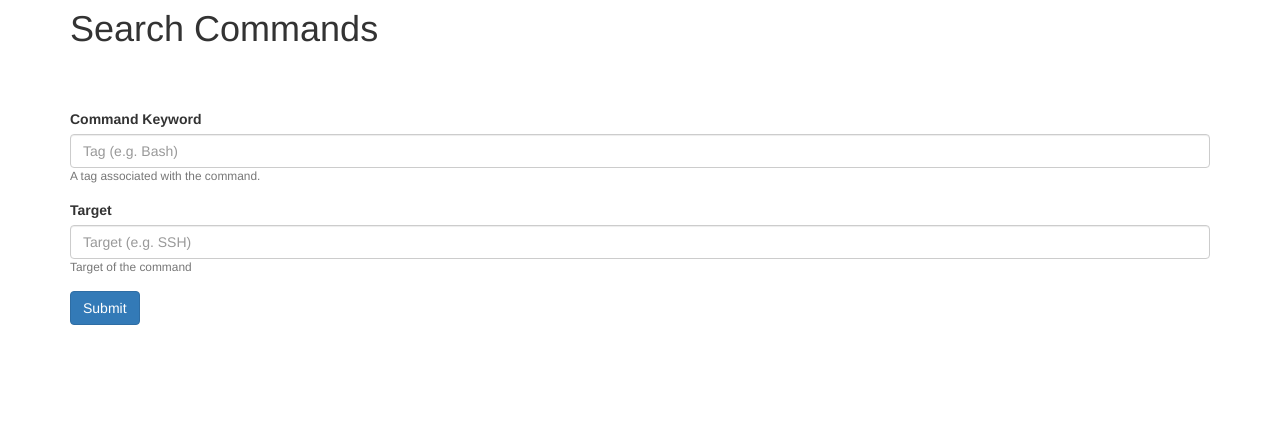
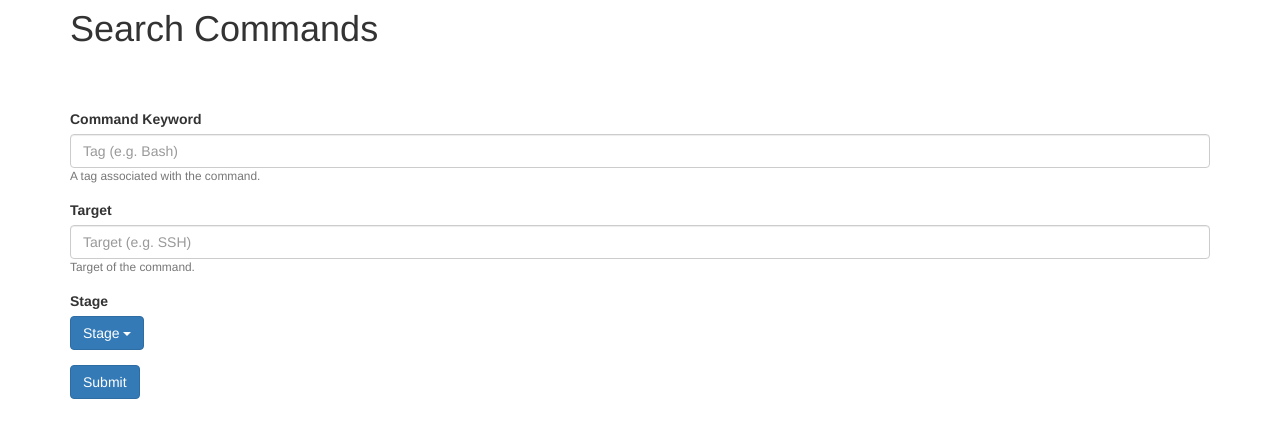
Before and after one commit to jackfreeloader74/hackz, a Django app: page /exploit_app/ in a window 1280 px wide. Shown: the part 61-499 px from the top of the page. Run offline with Django 3.2, Linux system fonts and the light colour scheme; data comes from the database, SQL or seed files in the repository; some libraries are stand-ins or nearby versions.

Commit message:
Stage dropdown on search page

```diff
--- a/exploit_app/templates/exploit_app/search.html
+++ b/exploit_app/templates/exploit_app/search.html
@@ -11,17 +11,38 @@
            <div style="padding-top: 50px">
              <form action="/exploit_app/performCommandSearch" method="GET">
 
+                <!-- Command Tag Field -->
                 <div class="form-group">
                   <label for="tag">Command Keyword</label>
                   <input class="form-control" id="tag" name="tag" type="text" placeholder="Tag (e.g. Bash)">
                   <small id="tagHelp" class="form-text text-muted">A tag associated with the command.</small>
                 </div>
 
+                <!-- Target Field -->
                 <div class="form-group">
                   <label for="target">Target</label>
                   <input class="form-control" id="target" name="target" type="text" placeholder="Target (e.g. SSH)">
-                  <small id="tagHelp" class="form-text text-muted">Target of the command</small>
+                  <small id="tagHelp" class="form-text text-muted">Target of the command.</small>
                 </div>
+
+                <!-- Stage Dropdown -->
+                <div class="form-group">
+                  <label for="stage">Stage</label>
+                  <div class="dropdown">
+                    <button class="btn btn-primary dropdown-toggle" type="button" data-toggle="dropdown">Stage
+                    <span class="caret"></span></button>
+                    <ul class="dropdown-menu">
+                      <li><a href="#">HTML</a></li>
+                      <li><a href="#">CSS</a></li>
+                      <li><a href="#">JavaScript</a></li>
+
+                      {% for stage in stages %}
+                        <li><a href="#">{{ stage.name }}</a></li>
+                      {% endfor %}
+                    </ul>
+                  </div>
+
+               </div>
 
                 <button type="submit" class="btn btn-primary">Submit</button>
 
--- a/exploit_app/views.py
+++ b/exploit_app/views.py
@@ -2,7 +2,7 @@ from django.shortcuts import render
 from django.http import HttpResponse, JsonResponse
 from django.core import serializers
 
-from exploit_app.models import Program, Command, Tag
+from exploit_app.models import Program, Command, Tag, Stage
 
 from django.shortcuts import render, get_object_or_404
 from django.core.paginator import Paginator
@@ -13,7 +13,11 @@ from dal import autocomplete
 
 # Create your views here.
 def index(request):
+
+    stages = Stage.objects.all()
+    print("Stages ", stages)
     context = {
+                'stages' : stages
               }
 
     return render(request, 'exploit_app/search.html', context)
@@ -83,18 +87,26 @@ def command_search_view(request):
 # return - program name, target, description, references, list of commands, list of stages
 def perform_command_search(request):
 
+    tag_name = request.GET.get('tag', 'default_if_not_found_value')
+    target = request.GET.get('target', 'default_if_not_found_value')
+
     filters = []
 
-    tag_name = request.GET.get('tag', 'default_if_not_found_value')
-    tag = Tag.objects.get(name=tag_name)
+    ## Tag
+    command_list = Command.objects.all()
+    if tag_name:
+        tag = Tag.objects.get(name=tag_name)
+        command_list = command_list.filter(tags__name=tag_name)
+        tag_filter = Filter("Tag", tag.name)
+        filters.append(tag_filter)
 
-    tag_filter = Filter("Tag", tag.name)
-    filters.append(tag_filter)
-
+    ## Target
+    if target:
+        command_list = command_list.filter(program__target=target)
+        target_filter = Filter("Target", target)
+        filters.append(target_filter)
 
     paginate_by = 2
-    command_list = Command.objects.all().filter(tags__name=tag_name)
-
     paginator = Paginator(command_list, 10)
     page_number = request.GET.get('page')
     page_obj = paginator.get_page(page_number)
```
Also changed, not shown: exploit_app/templates/exploit_app/base.html (line endings or trailing spaces).
